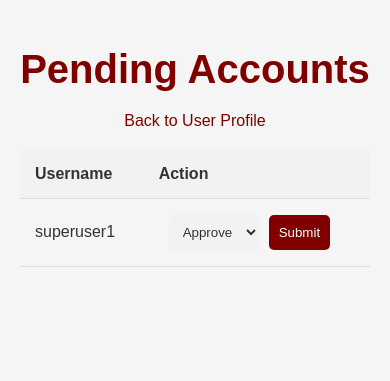
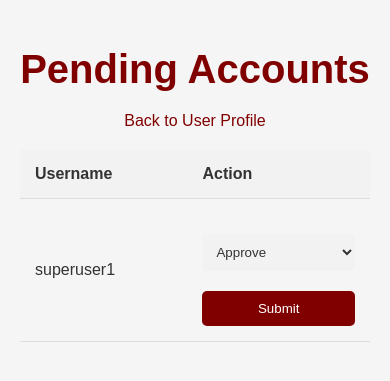
Before and after one commit to Webapphmchair/webapphmchair, a Django app: page /approve-accounts/ in a window 390 px wide. Shown: the top 381 px of the page. Run offline with Django 5.2, Linux system fonts and the light colour scheme; a user stored in the database is signed in; data comes from the database, SQL or seed files in the repository.

Commit message:
Update approve_accounts.html

```diff
--- a/health_monitorapp/templates/health_monitorapp/approve_accounts.html
+++ b/health_monitorapp/templates/health_monitorapp/approve_accounts.html
@@ -68,6 +68,18 @@
         .nav-btn:hover {
             color: #550000; /* Darker Maroon */
         }
+
+         /* Responsive styles */
+        @media screen and (max-width: 768px) {
+            form {
+                flex-direction: column; /* Stack elements vertically on smaller screens */
+            }
+            select, button {
+                width: 100%; /* Make select and button full width on smaller screens */
+                margin-left: 0; /* Remove left margin on smaller screens */
+                margin-top: 20px; /* Adjusted margin for spacing */
+            }
+        }
     </style>
 </head>
 <body>
```
